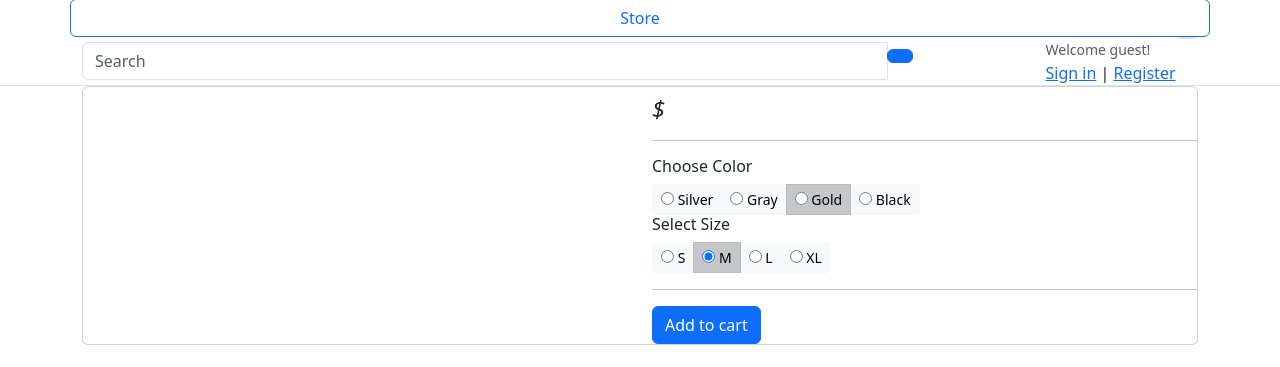
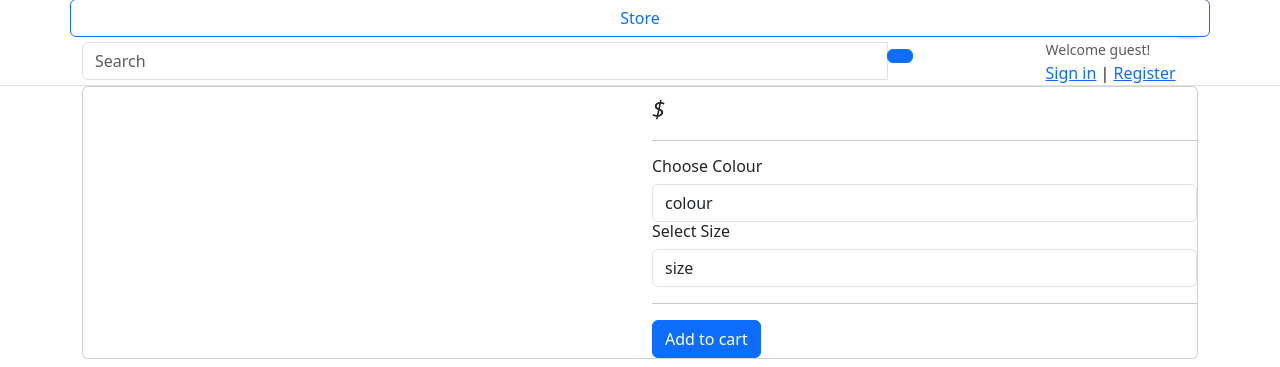
Before and after one commit to Shubham92166/Ecommerce-Web-App, a Django app: template templates/store/product_detail.html in a window 1280 px wide. Shown: the part 342-709 px from the top of the page. Run offline with Django 4.2, Linux system fonts and the light colour scheme; the template is opened without the code that fills it, so the values that code supplies are empty; some libraries are stand-ins or nearby versions.

Commit message:
implemented variation feature

```diff
--- a/cart/models.py
+++ b/cart/models.py
@@ -1,5 +1,5 @@
 from django.db import models
-from store.models import Product
+from store.models import Product, Variation
 
 # Create your models here.
 
@@ -12,11 +12,12 @@ class Cart(models.Model):
 
 class CartItem(models.Model):
     product = models.ForeignKey(Product, on_delete=models.CASCADE)
+    variations = models.ManyToManyField(Variation, blank=True)
     cart = models.ForeignKey(Cart, on_delete=models.CASCADE)
     quantity = models.IntegerField()
     is_active = models.BooleanField(default=True)
 
-    def __str__(self):
+    def __unicode__(self):
         return self.product
 
     def sub_total(self):
--- a/cart/views.py
+++ b/cart/views.py
@@ -1,5 +1,5 @@
 from django.shortcuts import render, redirect, get_object_or_404
-from store.models import Product
+from store.models import Product, Variation
 from .models import Cart, CartItem
 from django.core.exceptions import ObjectDoesNotExist
 
@@ -13,6 +13,17 @@ def _cart_id(request):
 
 def add_cart(request, product_id):
     product = Product.objects.get(id = product_id)
+    product_variation = []
+    if request.method == 'POST':
+        for item in request.POST:
+            key = item
+            value = request.POST[key]
+            try:
+                variation = Variation.object.get(product = product, variation_category__iexact = key, variation_value__iexact = value)
+                product_variation.append(variation)
+            except:
+                pass
+
     try:
         cart = Cart.objects.get(cart_id = _cart_id(request))
     except Cart.DoesNotExist:
@@ -23,6 +34,11 @@ def add_cart(request, product_id):
 
     try:
         cart_item = CartItem.objects.get(product = product, cart = cart)
+
+        if product_variation:
+            for item in product_variation:
+                cart_item.variations.add(item)
+
         cart_item.quantity += 1
         cart_item.save()
     except CartItem.DoesNotExist:
@@ -31,6 +47,10 @@ def add_cart(request, product_id):
             quantity = 1,
             cart = cart,
         )
+
+        if product_variation:
+            for item in product_variation:
+                cart_item.variations.add(item)
 
         cart_item.save()
 
--- a/templates/includes/navbar.html
+++ b/templates/includes/navbar.html
@@ -74,7 +74,7 @@
 					<!-- category-wrap.// -->
 				</div>
 				<!-- col.// -->
-				<a href="./store" class="btn btn-outline-primary">Store</a>
+				<a href="{% url 'store' %}" class="btn btn-outline-primary">Store</a>
 				<div class="col-lg col-md-6 col-sm-12 col">
 					<form action="{% url 'search' %}" class="search", method="GET">
 						<div class="input-group w-100">
--- a/templates/store/product_detail.html
+++ b/templates/store/product_detail.html
@@ -17,8 +17,10 @@
 					<!-- gallery-wrap .end// -->
 				</aside>
 				<main class="col-md-6 border-left">
+					<form action= "{% url 'add_cart' single_product.id %}" method="POST">
+						{% csrf_token %}
 						<article class="content-body">
-						<h2 class="title">{{single_product.product_name }}</h2>
+							<h2 class="title">{{ single_product.product_name }}</h2>
 
 							<div class="mb-3">
 								<var class="price h4">${{ single_product.price }}</var>
@@ -29,49 +31,25 @@
 							<hr />
 							<div class="row">
 								<div class="item-option-select">
-								<h6>Choose Color</h6>
-								<div
-									class="btn-group btn-group-sm btn-group-toggle"
-									data-toggle="buttons"
-								>
-									<label class="btn btn-light">
-										<input type="radio" name="radio_color" /> Silver
-									</label>
-									<label class="btn btn-light">
-										<input type="radio" name="radio_color" /> Gray
-									</label>
-									<label class="btn btn-light active">
-										<input type="radio" name="radio_color checked" />
-										Gold
-									</label>
-									<label class="btn btn-light">
-										<input type="radio" name="radio_color" /> Black
-									</label>
+									<h6>Choose Colour</h6>
+										<select name="colour" class="form-control" required>
+											<option value="" disabled selected>colour</option>
+											{% for colour in single_product.variation_set.colours %}
+												<option value="{{ colour.variation_value | lower }}">{{ colour.variation_value | capfirst }}</option>
+											{% endfor %}
+										</select>
 									</div>
 								</div>
-						</div>
-						<!-- row.// -->
+
 								<div class="row">
 								<div class="item-option-select">
 									<h6>Select Size</h6>
-								<div
-									class="btn-group btn-group-sm btn-group-toggle"
-									data-toggle="buttons"
-								>
-									<label class="btn btn-light">
-										<input type="radio" name="radio_color" /> S
-									</label>
-									<label class="btn btn-light active">
-										<input type="radio" name="radio_color" checked />
-										M
-									</label>
-									<label class="btn btn-light">
-										<input type="radio" name="radio_color" /> L
-									</label>
-									<label class="btn btn-light">
-										<input type="radio" name="radio_color" /> XL
-									</label>
-								</div>
+										<select name="size" class="form-control" required>
+											<option value="" disabled selected>size</option>
+											{% for size in single_product.variation_set.sizes %}
+												<option value="{{ size.variation_value | lower }}">{{ size.variation_value | capfirst}}</option>
+											{% endfor %}
+										</select>
 									</div>
 								</div>
 							<!-- row.// -->
@@ -79,20 +57,14 @@
 							{% if single_product.stock <= 0 %}
 								<h1>Out of stock</article><h1></h1>
 							{% else %}
-							{% if in_cart %}
-								<a href="#" class="btn btn-success">
-								<span class="text">Added to cart</span>
-								<i class="fas fa-check"></i>
-								</a>
-							{% else %}
-								<a href="{% url 'add_cart' single_product.id %}" class="btn btn-primary">
+								<button type="submit" class="btn btn-primary">
 								<span class="text">Add to cart</span>
 								<i class="fas fa-shopping-cart"></i>
-								</a>
-							{% endif %}
+								</button>
 							{% endif %}
 						</article>
 						<!-- product-info-aside .// -->
+					</form>
 				</main>
 				<!-- col.// -->
 			</div>
```
Also changed, not shown: cart/admin.py (+8 -2 lines), store/admin.py (+8 -3 lines), store/models.py (+25 -0 lines), store/views.py (+7 -7 lines), templates/store/cart.html (+7 -1 lines). Lines whose indentation alone changed are shown as unchanged.
